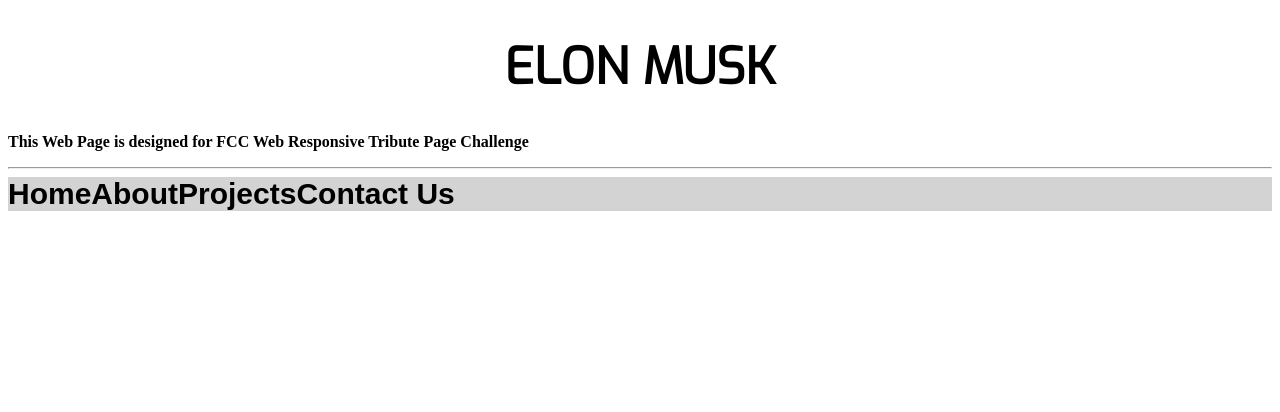
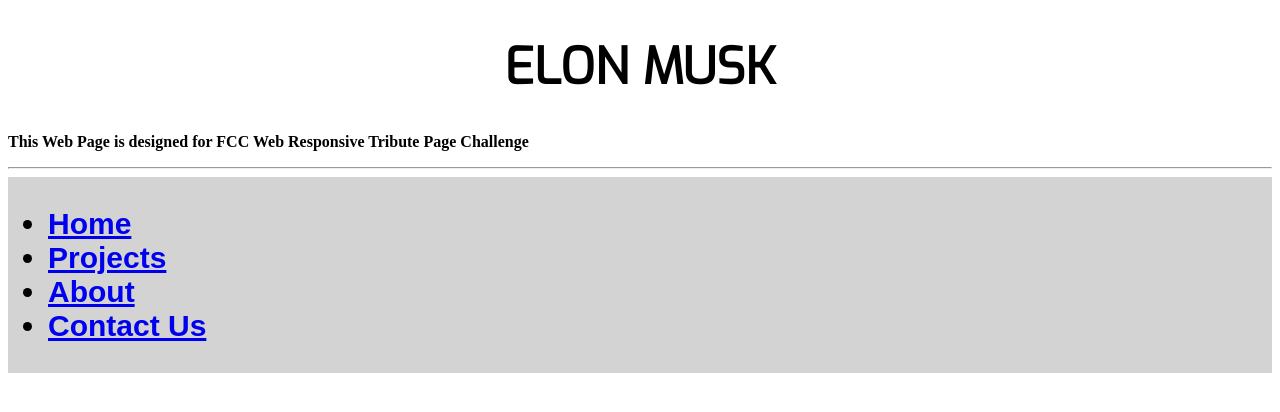
Before and after one commit to SaifuddinSaifee/tribute, a plain HTML site: page index.html in a window 1280 px wide. Drawn offline with Linux system fonts and the light colour scheme.

Commit message:
added navigation bar

```diff
--- a/index.html
+++ b/index.html
@@ -10,11 +10,12 @@
         <h1><b><center>ELON MUSK<center><b></h1>
         <p id="note">This Web Page is designed for FCC Web Responsive Tribute Page Challenge<p><hr>
         <div id="main">
-            <div class="d1">Home</div>
-            <div class="d2">About</div>
-            <div class="d3">Projects</div>
-            <div class="d4">Contact Us</div>
-
+            <ul id="ul">
+                <li><a href="home.html">Home</a></li>
+                <li><a href="news.html">Projects</a></li>
+                <li><a href="contact.html">About</a></li>
+                <li><a href="contact.html">Contact Us</a></li>
+            </ul>
         </div>
     </body>
 </html>
```
